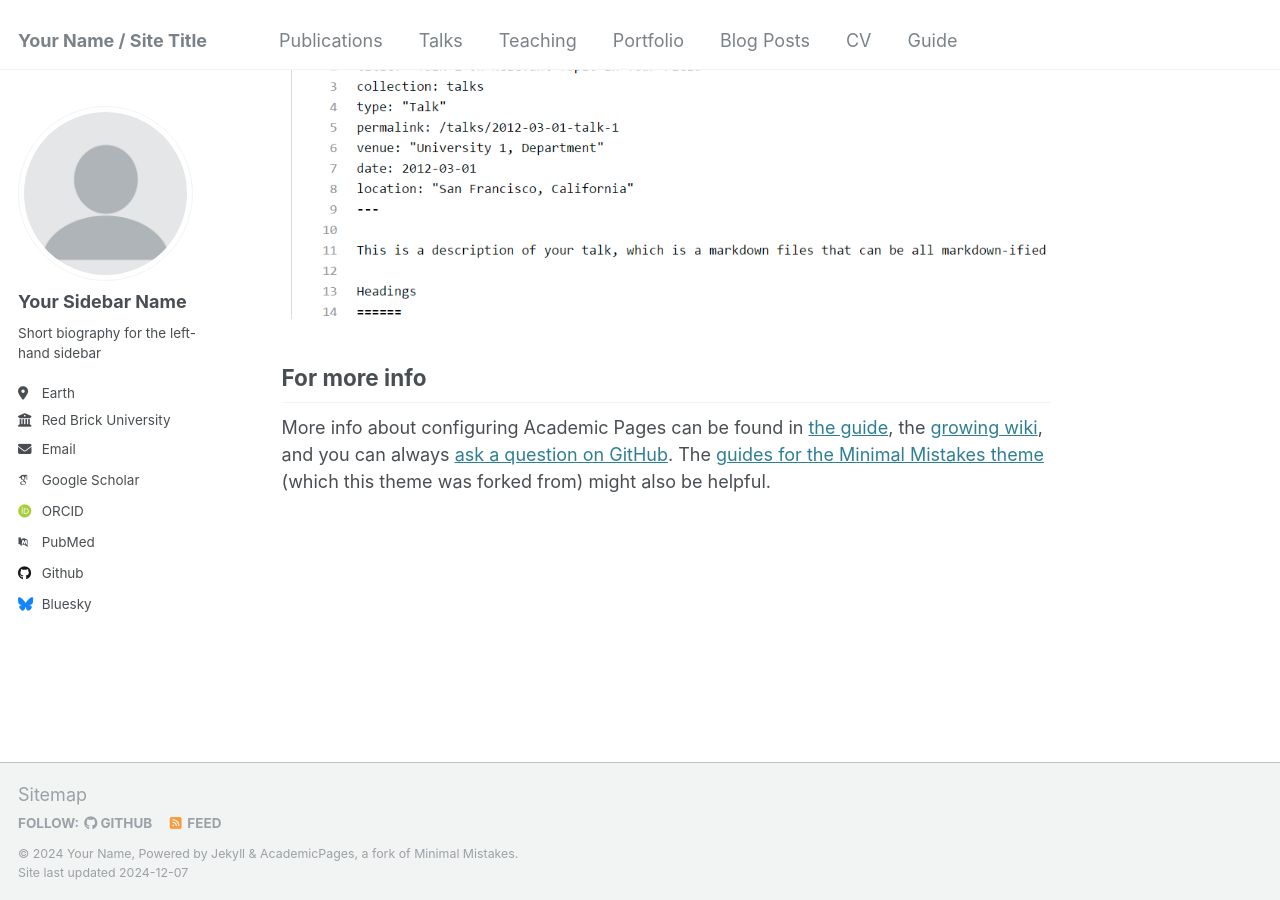
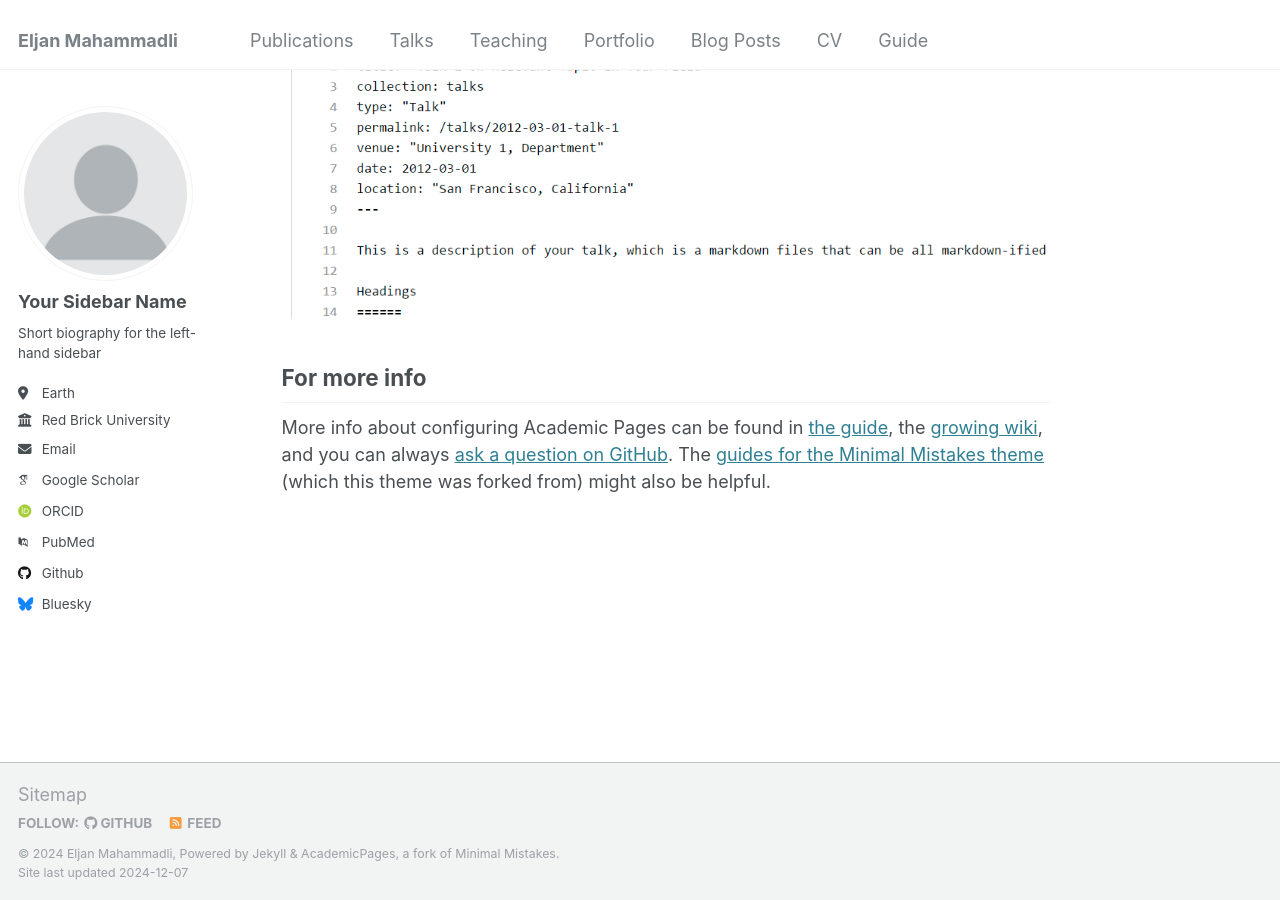
Before and after one commit to eljanmahammadli/eljanmahammadli.github.io, a Jekyll site: the page built from _pages/about.md, in a window 1280 px wide and 900 px high, scrolled down 2643 px. Built offline with Jekyll 4.4.1, drawn with Linux system fonts in a browser that asks for light colours; some web fonts are replaced.

Commit message:
add my info to config file

```diff
--- a/_config.yml
+++ b/_config.yml
@@ -8,9 +8,9 @@
 
 # Basic Site Settings
 locale                   : "en-US"
-title                    : "Your Name / Site Title"
+title                    : "Eljan Mahammadli"
 title_separator          : "-"
-name                     : &name "Your Name"
+name                     : &name "Eljan Mahammadli"
 description              : &description "personal description"
 url                      : https://academicpages.github.io # the base hostname & protocol for your site e.g. "https://[your GitHub username].github.io"
 baseurl                  : "" # the subpath of your site, e.g. "/blog"
```
